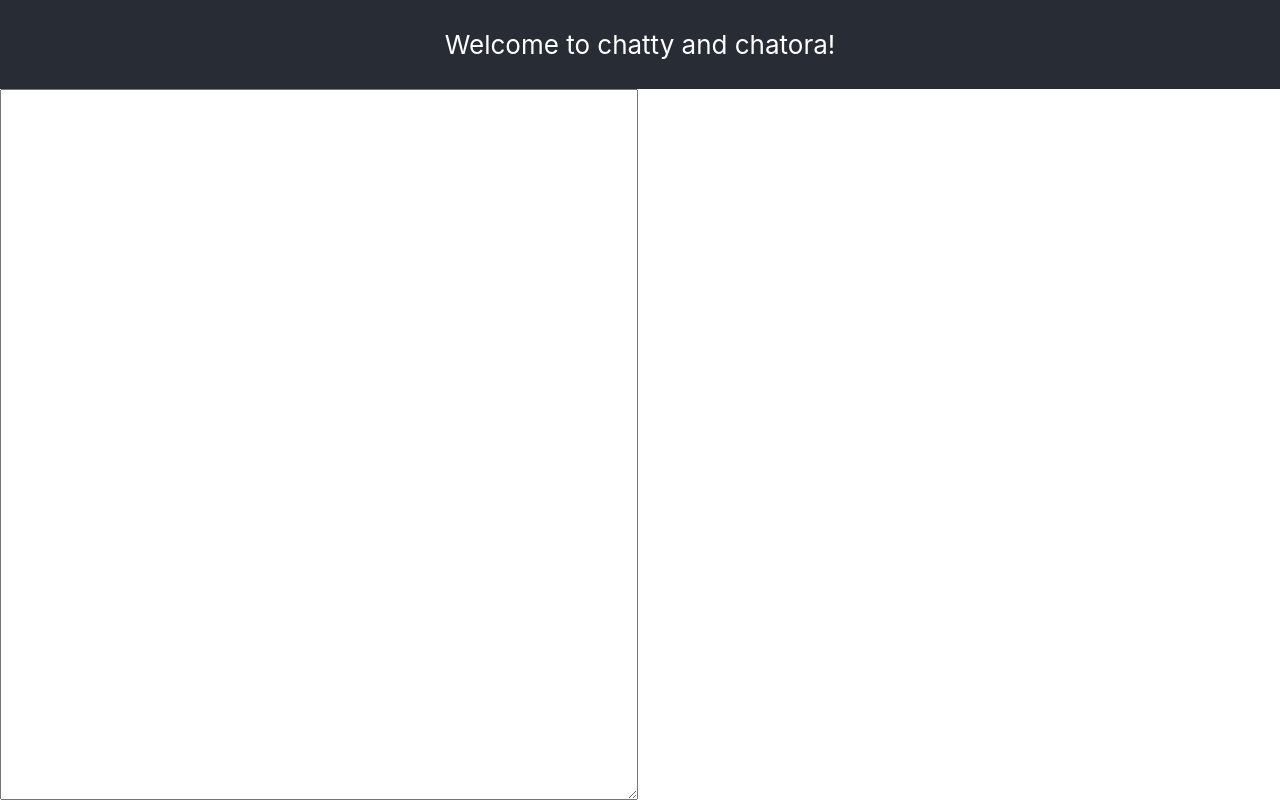
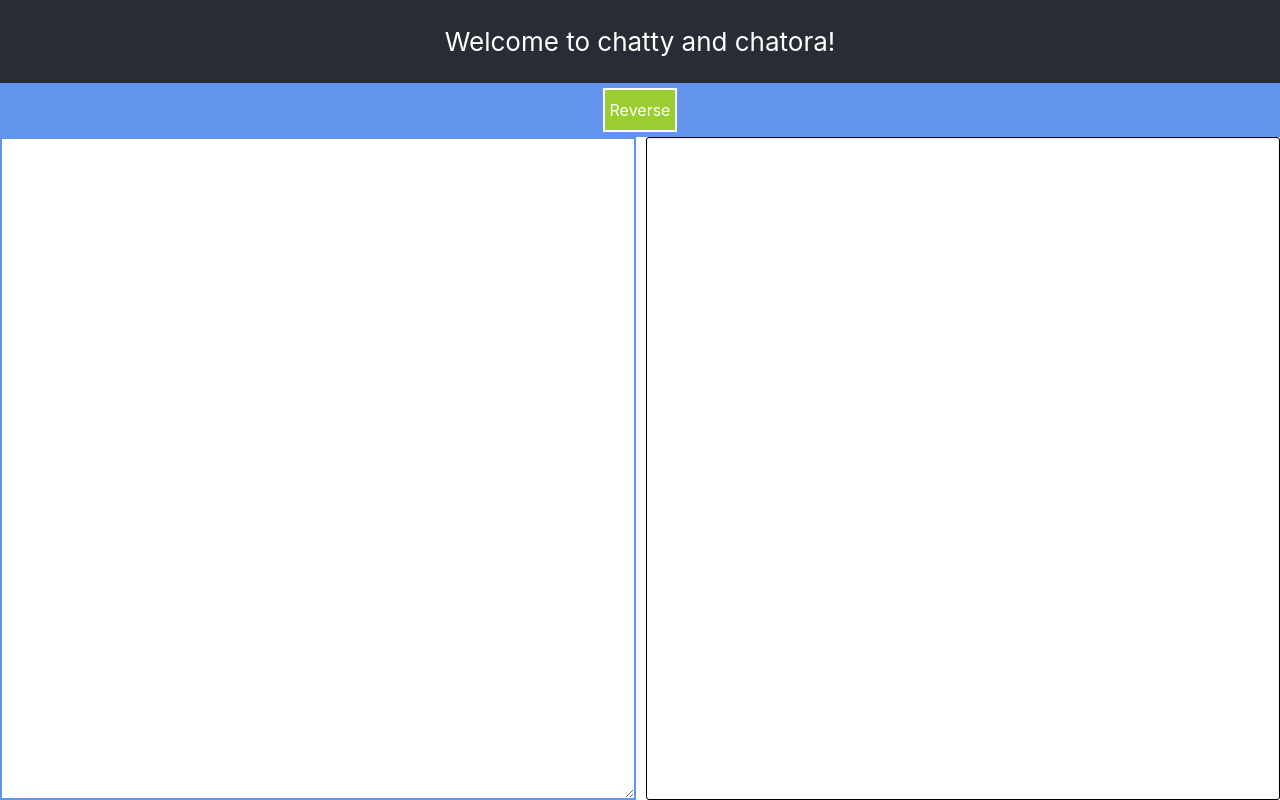
Before and after one commit to karanhudia/chatty-and-chatora, a React (Create React App) app: page / in a window 1280 px wide. Built offline with nearby package versions, Linux system fonts and the light colour scheme.

Commit message:
Add reverse text option

```diff
--- a/src/App.css
+++ b/src/App.css
@@ -23,9 +23,52 @@ section {
 .text-input {
   width: 100%;
   margin-right: 5px;
+  border: 2px solid cornflowerblue;
 }
 
 .text-output {
   width: 100%;
   margin-left: 5px;
+  border: 2px solid cornflowerblue;
+
+  -webkit-box-sizing: border-box;
+    box-sizing: border-box;
+    padding: 5px;
+    outline: 0;
+    border: 1px solid;
+    border-radius: 3px;
+    -webkit-box-shadow: inset 0 1px 2px rgba(0,0,0,.1);
+    box-shadow: inset 0 1px 2px rgba(0,0,0,.1);
+    font-family: inherit;
+    -webkit-transition: all .2s ease;
+    -o-transition: all .2s ease;
+    transition: all .2s ease;
+    -webkit-transition-property: border-color,-webkit-box-shadow;
+    transition-property: border-color,-webkit-box-shadow;
+    -o-transition-property: border-color,box-shadow;
+    transition-property: border-color,box-shadow;
+    transition-property: border-color,box-shadow,-webkit-box-shadow;
+    -ms-flex: 1 0 auto;
+    font-size: .875rem;
+    font-family: Monaco,Consolas,Andale Mono,Lucida Console,PT Mono,Courier New,monospace;
 }
+
+.settings-bar {
+  display: flex;
+  justify-content: center;
+  align-items: center;
+  background: cornflowerblue;
+  padding: 5px;
+}
+
+.primary-button {
+  height: 30px;
+    display: flex;
+    justify-content: center;
+    align-items: center;
+    background: yellowgreen;
+    color: white;
+    cursor: pointer;
+    padding: 5px;
+    border: 2px solid;
+}
--- a/src/App.tsx
+++ b/src/App.tsx
@@ -2,17 +2,22 @@ import React, {useState} from 'react';
 import './App.css';
 import TextInput from "./TextInput";
 import TextOutput from "./TextOutput";
+import ReverseTextInput from './ReverseTextInput';
 
 const App: React.FC = () => {
     const [outputText, setOutputText] = useState("");
+    const [reverse, setReverse] = useState(false);
 
   return (
     <div className="App">
       <header className="App-header">
         Welcome to chatty and chatora!
       </header>
+      <div className="settings-bar">
+        <div className="primary-button" onClick={() => setReverse(true)}>Reverse</div>
+      </div>
         <section>
-            <TextInput onChange={(t) => setOutputText(t)}/>
+            {reverse ? <ReverseTextInput onChange={(t) => setOutputText(t)}/> : <TextInput onChange={(t) => setOutputText(t)}/>}
             <TextOutput text={outputText}/>
         </section>
     </div>
--- /dev/null
+++ b/src/ReverseTextInput.tsx
@@ -0,0 +1,27 @@
+import React from 'react';
+
+const ReverseTextInput = ({onChange}) => {
+    const handleChange = (e) => {
+        const text = e.target.value;
+
+        const regex1 = /([a-zA-Z]+)\s{1}([A-Z]+),/gm;
+        const regex2 = /,\s([a-zA-Z]+)\s([A-Z]+)\s(\(\d{4}[a-z]?\))/gm;
+        const regex3 = /(\(\d{4}\))\s/gm;
+        // const regex4 = /\s(\\([0-9]-?[0-9]?\\))/gm;
+
+        // const regexMatch1 = text.match(regex1);
+        // let output = `${regexMatch1[1]}, ${regexMatch1[2].split('').join('. ')}`;
+        let output = text.replace(regex1, (match, firstName, lastName) => `${firstName}, ${lastName.split('').join('. ')}.,`);
+        output = output.replace(regex2, (match, firstName, lastName, year) => ` & ${firstName}, ${lastName.split('').join('. ')}. ${year}`);
+        output = output.replace(regex3, "$1: ");
+        // output = output.replace(regex4, "$1");
+
+        onChange(output)
+    };
+
+    return (
+        <textarea onChange={handleChange} className="text-input"/>
+    );
+};
+
+export default ReverseTextInput;
```
